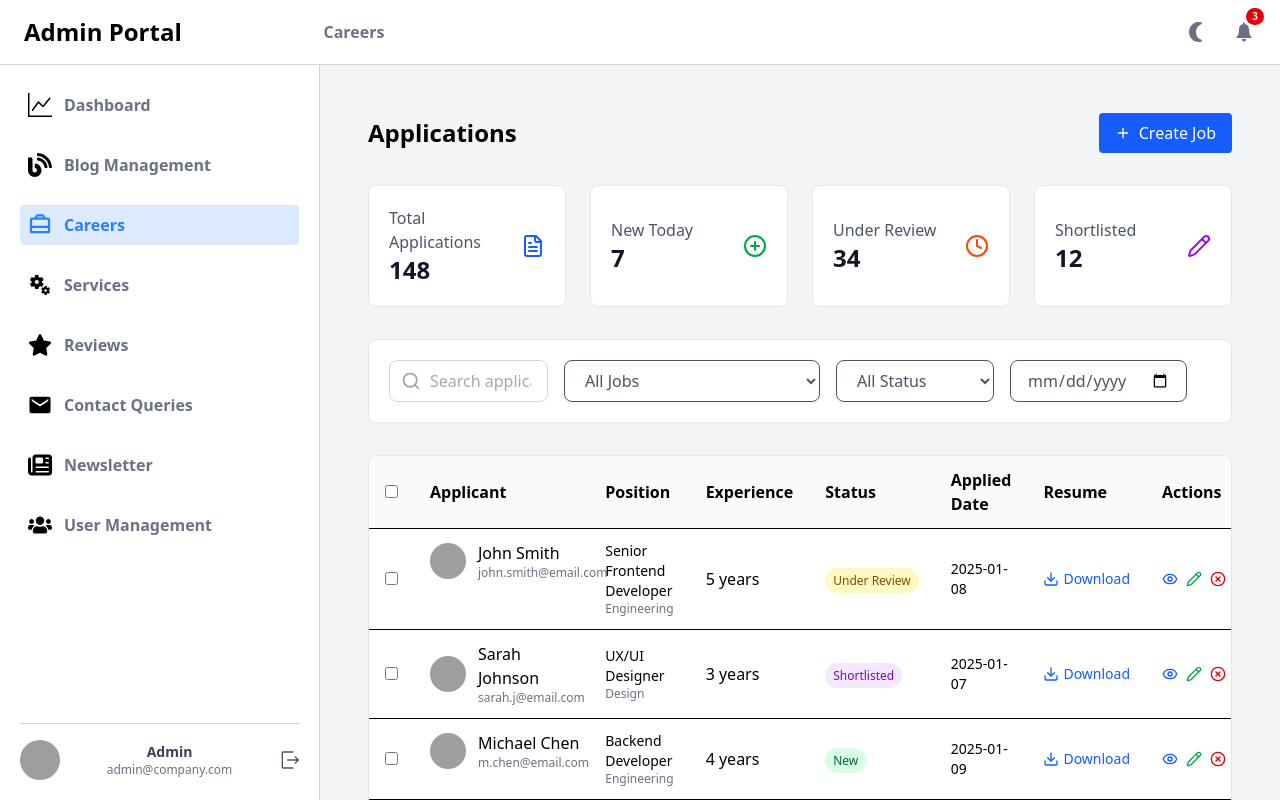
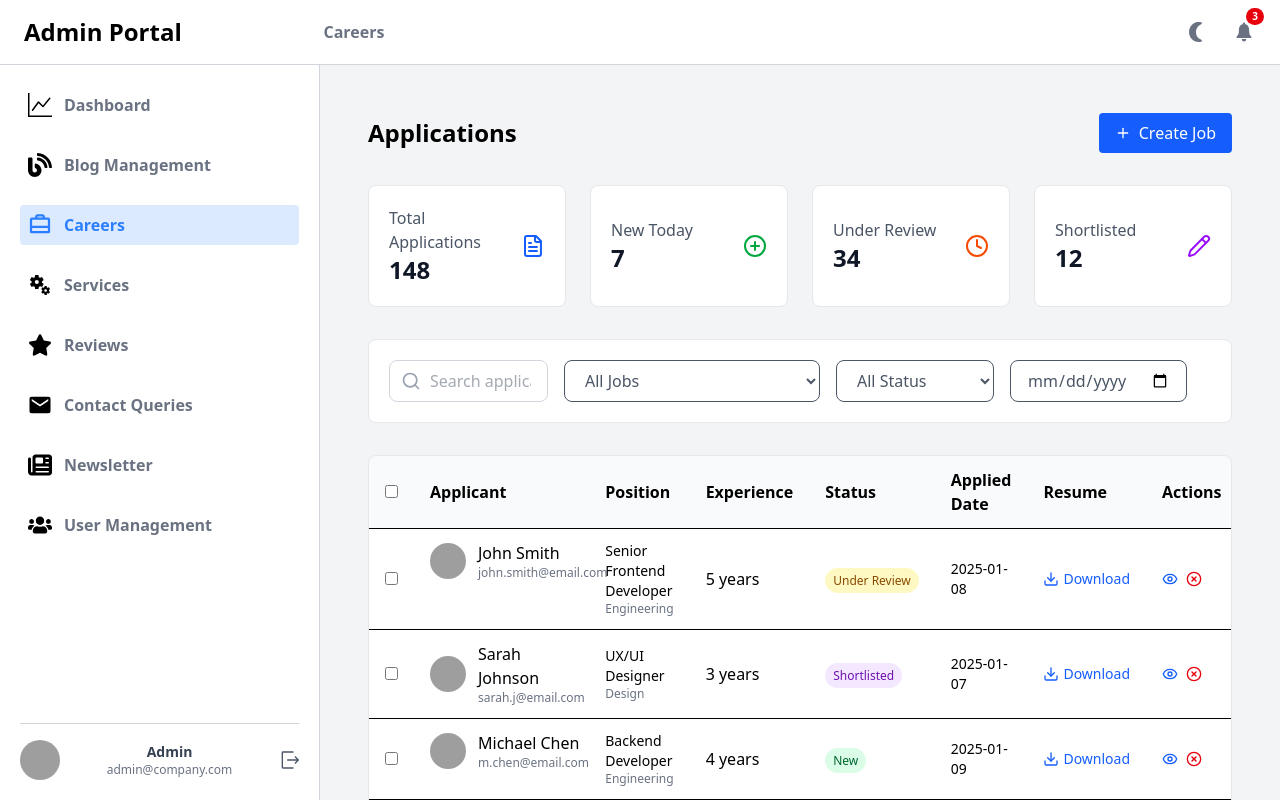
Before and after one commit to Collabority/cl-adminfrontend, a React (Vite) app: page /careers in a window 1280 px wide. Built offline with nearby package versions, Linux system fonts and the light colour scheme; grey boxes are pictures that could not be loaded.

Commit message:
Edit button removed from the career page

```diff
--- a/src/App.jsx
+++ b/src/App.jsx
@@ -1,6 +1,6 @@
 import "./App.css";
 
-import React, { Suspense, lazy, useContext, useEffect } from "react";
+import { Suspense, lazy, useContext } from "react";
 import { Routes, Route, useLocation, useNavigate } from "react-router-dom";
 import Loader from "./components/Loader";
 import { AppContext } from "./context/AppContext";
--- a/src/pages/Careers/Applications.jsx
+++ b/src/pages/Careers/Applications.jsx
@@ -101,17 +101,6 @@ const Applications = () => {
 
   const handleView = (app) => {
     alert(`Applicant Details:\n\nName: ${app.name}\nEmail: ${app.email}\nPosition: ${app.position}\nExperience: ${app.experience} years\nStatus: ${app.status}`);
-  };
-
-  const handleEdit = (app) => {
-    setEditingReview(app.id);
-    setEditForm({
-      name: app.name,
-      position: app.position,
-      department: app.department,
-      experience: app.experience,
-      status: app.status,
-    });
   };
 
   const handleEditSave = () => {
@@ -231,7 +220,6 @@ const Applications = () => {
                 <td className="px-4 py-3">
                   <div className="flex gap-2">
                     <button className="text-blue-600" onClick={() => handleView(applicant)}><Eye className="w-4 h-4" /></button>
-                    <button className="text-green-600" onClick={() => handleEdit(applicant)}><Pencil className="w-4 h-4" /></button>
                     <button className="text-red-600" onClick={() => handleDelete(applicant.id)}><XCircle className="w-4 h-4" /></button>
                   </div>
                 </td>
--- a/src/pages/Careers/CreateJob.jsx
+++ b/src/pages/Careers/CreateJob.jsx
@@ -1,4 +1,4 @@
-import React, { useState } from 'react';
+import { useState } from 'react';
 
 const CreateJob = () => {
   const [form, setForm] = useState({
```
